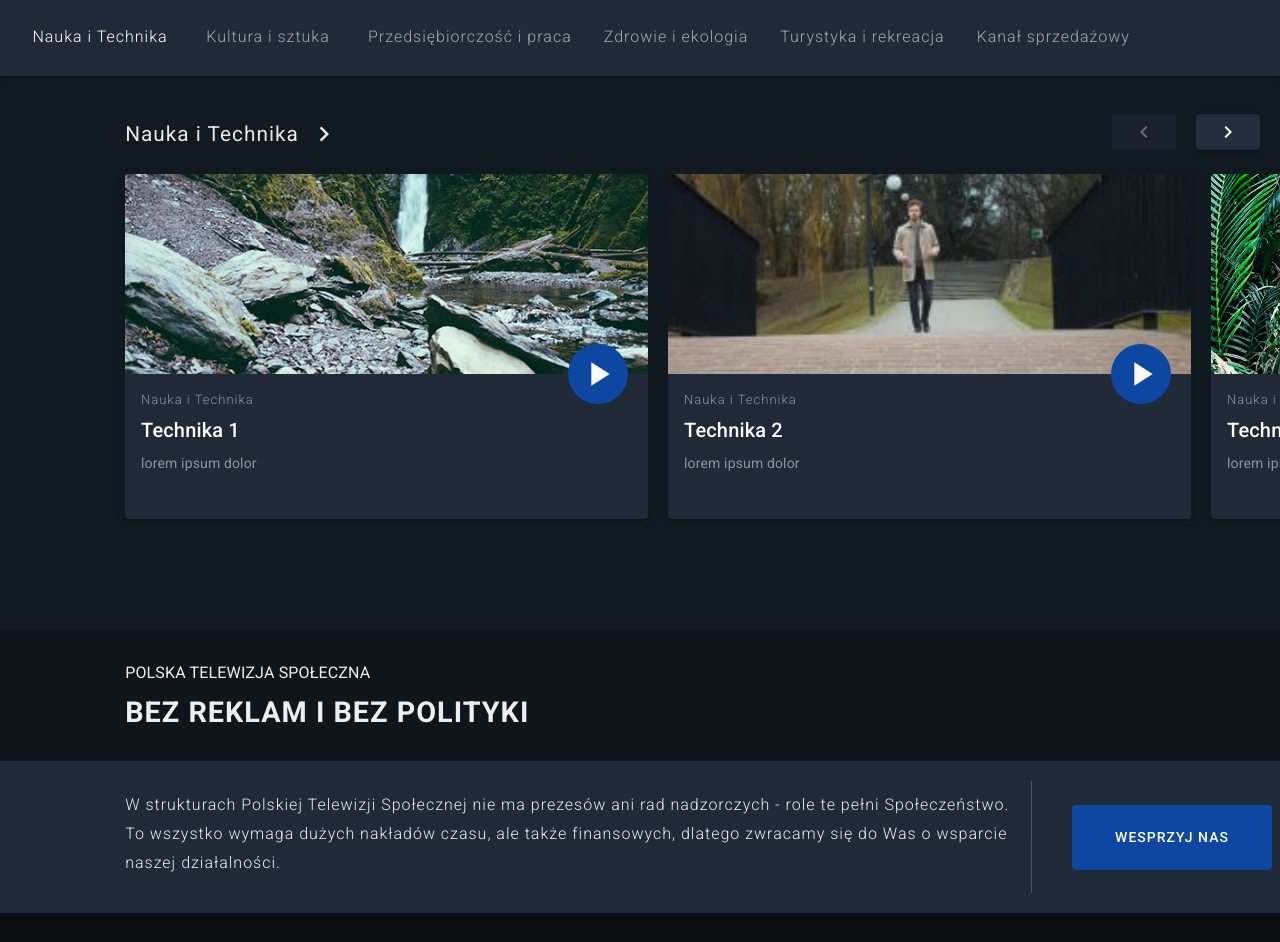
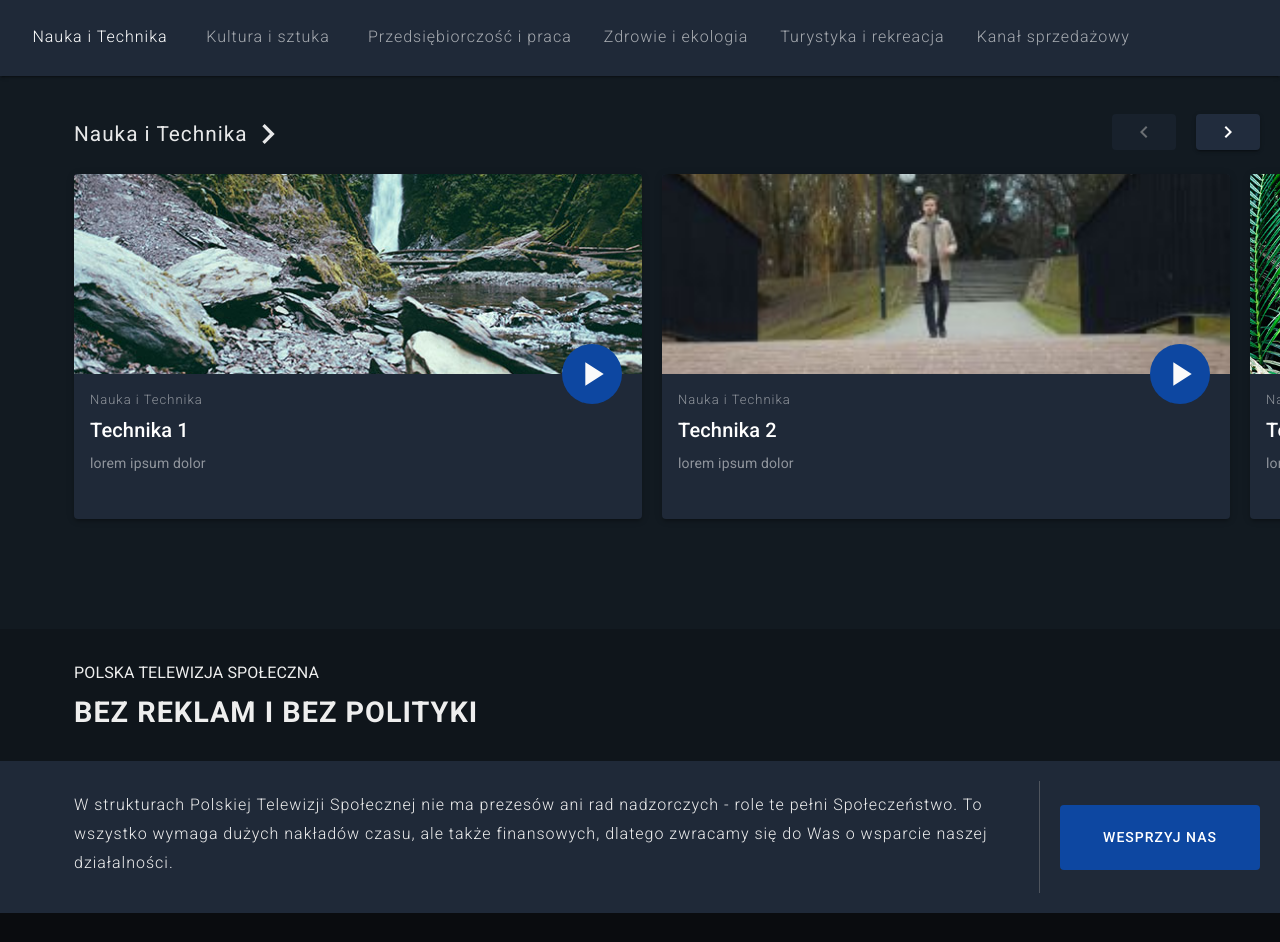
Before and after one commit to LukaszMarciszewski1/PTVS, a React (Create React App) app: page / in a window 1280 px wide. Shown: the part 430-1372 px from the top of the page. Built offline with nearby package versions, Linux system fonts and the light colour scheme.

Commit message:
detail fixes

```diff
--- a/src/components/ActiveVideo/ActiveVideo.js
+++ b/src/components/ActiveVideo/ActiveVideo.js
@@ -15,6 +15,9 @@ const useStyles = makeStyles((theme) => ({
     },
     img: {
       width: '100%'
+    },
+    title: {
+      fontWeight: '600'
     },
     description: {
       padding: '15px 0',
@@ -44,7 +47,7 @@ const ActiveVideo = (props) => {
         />
       </div>
       <div className={classes.description}>
-      <Typography gutterBottom variant="h5" component="h3">
+      <Typography gutterBottom variant="h5" component="h3" className={classes.title}>
         {video.title}
       </Typography>
       <Typography variant="body2" gutterBottom>
--- a/src/components/Baner/Baner.js
+++ b/src/components/Baner/Baner.js
@@ -33,7 +33,7 @@ const useStyles = makeStyles((theme) => ({
     justifyContent: 'center',
     alignItems: 'center',
     '@media (max-width: 1100px)' : {
-      width: '80%'
+      width: '70%'
     },
     '&::before': {
       content: '""',
--- a/src/components/Carousel/Carousel.js
+++ b/src/components/Carousel/Carousel.js
@@ -10,12 +10,15 @@ const useStyles = makeStyles((theme) => ({
   container: {
     marginLeft: '9%',
     marginTop: '3%',
+    '@media (max-width: 1500px)' : {
+      marginLeft: '5%',
+    },
     '@media (max-width: 1100px)' : {
-      marginLeft: '5%',
+      marginLeft: '3%',
     },
     '@media (max-width: 550px)' : {
       marginTop: '8%',
-      marginLeft: '3%',
+      marginLeft: 15,
     },
   },
   carouselContainer: {
@@ -41,7 +44,7 @@ const responsive = {
   tablet: {
     breakpoint: { max: 1100, min: 550 },
     items: 2,
-    paritialVisibilityGutter: 40
+    paritialVisibilityGutter: 20
   },
   mobile: {
     breakpoint: { max: 550, min: 0 },
--- a/src/components/Carousel/Title.js
+++ b/src/components/Carousel/Title.js
@@ -20,31 +20,26 @@ const useStyles = makeStyles((theme) => ({
       margin: 10
     },
   },
-  titleText: {
-    margin: '0 20px',
-    // fontSize: '1.8rem',
-    '@media (max-width: 1100px)' : {
-      margin: '15px 0 0',
-    },
-  },
   goToButton : {
     padding: 0,
     letterSpacing: 1,
-    // border: '1px solid grey',
-    // borderLeft: '1px solid grey',
     fontSize: '1.3rem',
     display: 'flex',
     alignItems: 'center',
     borderRadius: 5,
     transition: '.2s',
-    // opacity: .9,
     borderRadius: 0,
     '&:hover':{
       opacity: 1
-      // backgroundColor: 'rgba(31, 41, 56, .2)',
+    },
+    '&:hover > *':{
+      transform: 'translateX(10px)',
     }
   },
-
+  icon: {
+    fontSize: 40,
+    transition: '.2s'
+  }
 }));
 
 
@@ -54,7 +49,7 @@ const Title = ({ toCategory, category}) => {
     <div className={classes.titleContent}>
     <Link to={toCategory} className={classes.goToButton}>
      {category}
-      <KeyboardArrowRightIcon style={{paddingLeft: "10px", fontSize: 40}}/>
+      <KeyboardArrowRightIcon className={classes.icon}/>
     </Link>
     {/* <Typography variant="h5" component="h2" className={classes.titleText}>
       {category}
--- a/src/components/Info/Info.js
+++ b/src/components/Info/Info.js
@@ -4,21 +4,30 @@ import { makeStyles } from '@material-ui/core/styles';
 
 const useStyles = makeStyles((theme) => ({
   container: {
-    // padding: 40,
     width: '100%',
     backgroundColor: '#0f151b',
     marginTop: 100,
     textTransform: 'uppercase',
-    // display: 'flex',
-    // justyfiContent: 'center'
-    // borderTop: '1px solid rgba(150, 150, 150, 0.4)',
+    '@media (max-width: 1100px)' : {
+      marginTop: 60,
+    },
+    '@media (max-width: 550px)' : {
+      marginTop: 40,
+    },
   },
   textContainer: {
     marginLeft: '9%',
     maxWidth: 1400,
-    // margin: '0 auto',
     padding: '30px 10px',
-    // textAlign: 'center'
+    '@media (max-width: 1500px)' : {
+      marginLeft: '5%',
+    },
+    '@media (max-width: 1100px)' : {
+      marginLeft: '3%',
+    },
+    '@media (max-width: 550px)' : {
+      marginLeft: 15,
+    },
   },
   span: {
    fontWeight: '700',
--- a/src/components/ListCard/ListCard.js
+++ b/src/components/ListCard/ListCard.js
@@ -12,11 +12,15 @@ const useStyles = makeStyles((theme) => ({
     image: {
       width: 128,
       height: 80,
+      '@media (max-width: 550px)' : {
+        width: '100%',
+        height: 150
+      },
     },
     img:{
         width: '100%',
         height: '100%',
-        objectFit: 'cover',
+        // objectFit: 'cover',
         display: 'block',
     },
     list: {
@@ -26,11 +30,11 @@ const useStyles = makeStyles((theme) => ({
         paddingLeft: 20,
       },
       paper: {
-        padding: 14,
+        padding: 5,
         margin: 'auto',
         width: 400,
         // minWidth: 320,
-        border: '1px solid rgba(150, 150, 150, 0.1)',
+        // border: '1px solid rgba(150, 150, 150, 0.1)',
         backgroundColor: '#151f27',
         color: 'grey',
         transition: '.2s',
@@ -40,12 +44,16 @@ const useStyles = makeStyles((theme) => ({
         },
         '@media (max-width: 550px)' : {
           backgroundColor: 'transparent',
+          padding: 5
         },
         '&:hover':{
           backgroundColor: 'rgba(31, 41, 56, 0.6)',
-          border: '1px solid rgba(150, 150, 150, 0.2)',
+          // border: '1px solid rgba(150, 150, 150, 0.2)',
         }
       },
+      title: {
+        fontWeight: '600'
+      }
 }));
 
 export default function CardList(props) {
@@ -69,14 +77,11 @@ export default function CardList(props) {
                 <Grid item xs={12} sm container>
                   <Grid item xs container direction="column" spacing={2}>
                     <Grid item xs>
-                      <Typography gutterBottom variant="subtitle1">
+                      <Typography gutterBottom variant="subtitle1" className={classes.title}>
                         {card.title}
                       </Typography>
                       <Typography variant="body2" gutterBottom>
                         {card.description}
-                      </Typography>
-                      <Typography variant="body2">
-                        {card.time}
                       </Typography>
                     </Grid>
                   </Grid>
--- a/src/components/Navbar/Navbar.js
+++ b/src/components/Navbar/Navbar.js
@@ -56,9 +56,9 @@ const Navbar = () => {
                     <Link to="/" className={classes.logoContainer}>
                       <img src='/logo.svg' alt="logo" className={classes.logo}/>
                     </Link>
-                <IconButton edge="start" className={classes.menuButton} color="inherit" aria-label="menu">
+                {/* <IconButton edge="start" className={classes.menuButton} color="inherit" aria-label="menu">
                   <MenuIcon className={classes.menuIcon}/>
-                </IconButton>
+                </IconButton> */}
             </Toolbar>
           </AppBar>
           </div>
--- a/src/components/Subsidy/Subsidy.js
+++ b/src/components/Subsidy/Subsidy.js
@@ -15,7 +15,6 @@ import { blue } from '@material-ui/core/colors';
       width: '100%',
       margin: '0 auto 0',
       display: 'flex',
-      // justifyContent: 'center',
       backgroundColor: 'rgba(31, 41, 56)',
     },
     card: {
@@ -27,10 +26,15 @@ import { blue } from '@material-ui/core/colors';
       zIndex: 3,
       maxWidth: 1300,
       marginLeft: '9%',
-      // margin: '0 auto',
+      '@media (max-width: 1500px)' : {
+        marginLeft: '5%',
+      },
       '@media (max-width: 1100px)' : {
+        marginLeft: '3%',
         flexDirection: 'column',
-        // textAlign: 'center'
+      },
+      '@media (max-width: 550px)' : {
+        marginLeft: 15,
       },
     },
     cardContent: {
@@ -49,9 +53,11 @@ import { blue } from '@material-ui/core/colors';
     },
     cardAction: {
       display: 'flex',
-      // flexDirection: 'column',
-      paddingLeft: 40,
+      padding: '0 20px 0 40px',
       borderLeft: '1px solid rgba(150, 150, 150, 0.4)',
+      '@media (max-width: 1500px)' : {
+        paddingLeft: 20,
+      },
       '@media (max-width: 1100px)' : {
         borderLeft: 'none',
         paddingLeft: 0,
```
